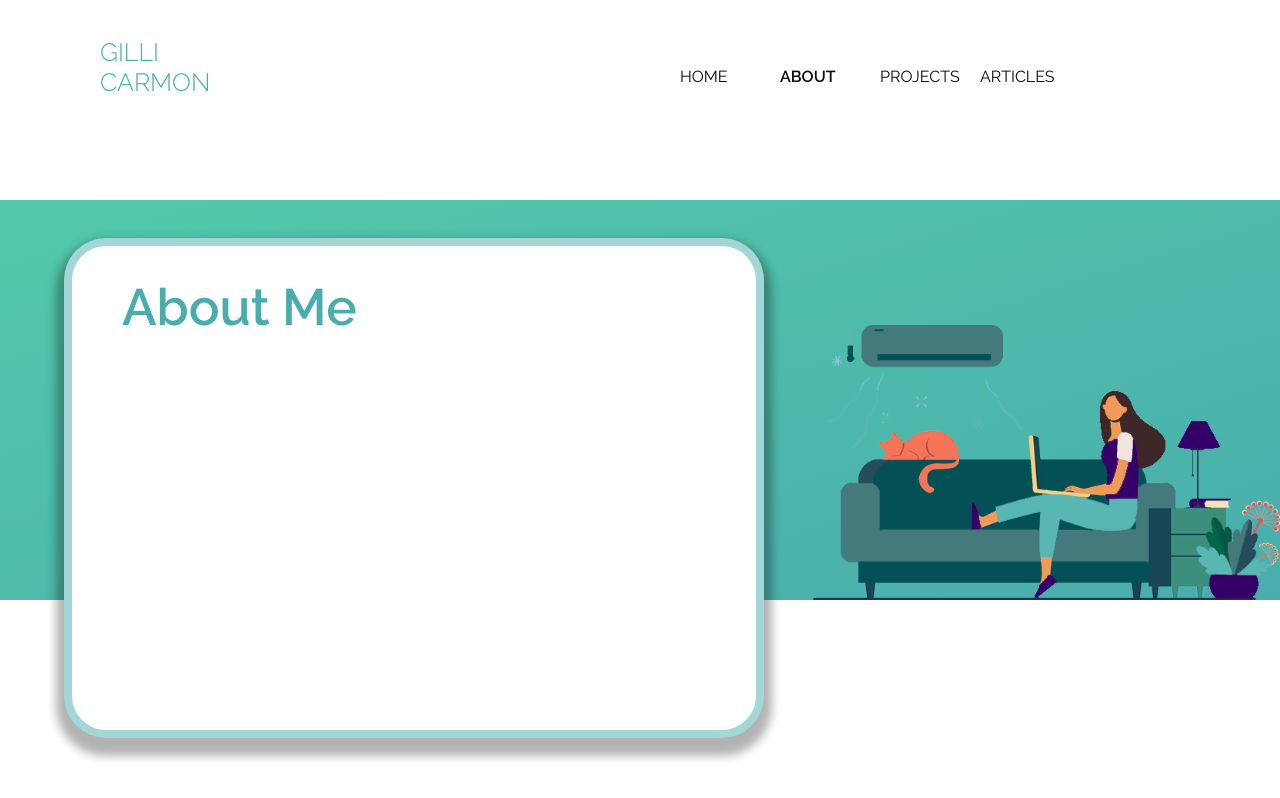
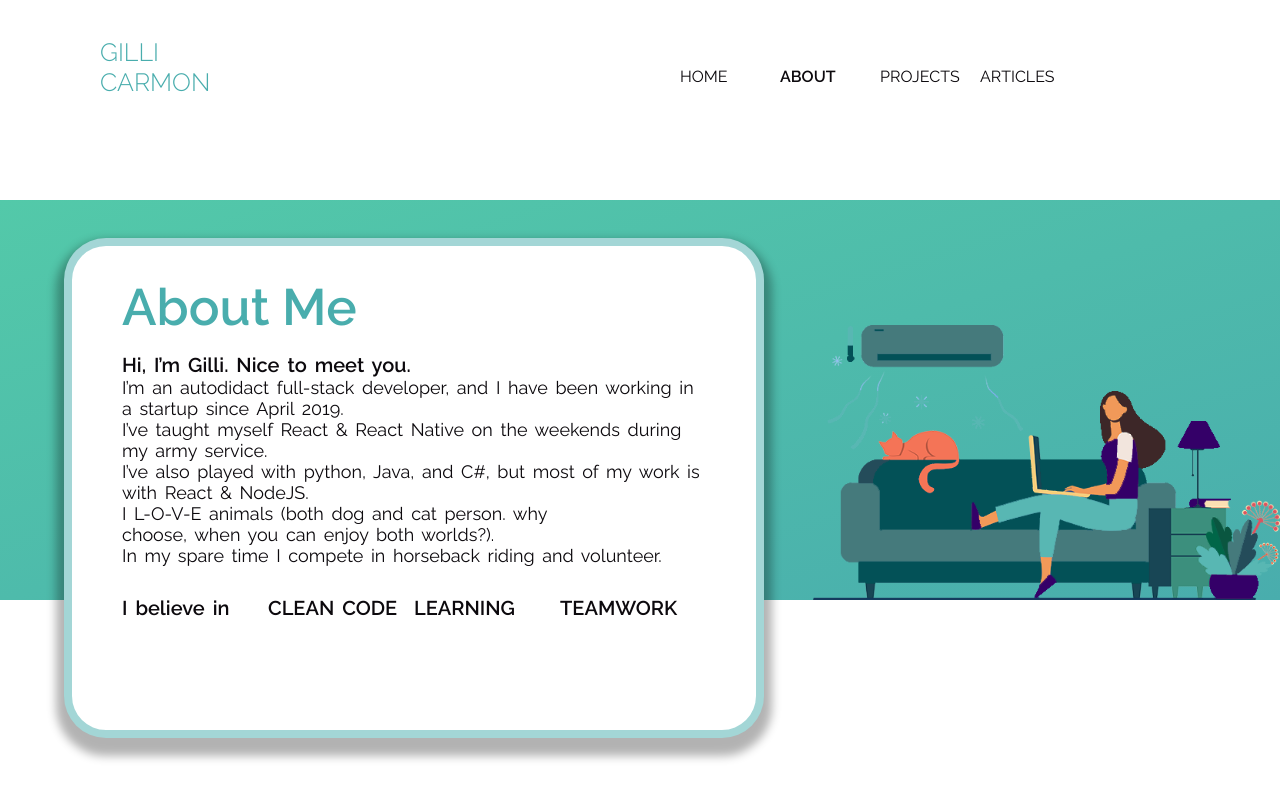
Before and after one commit to gilliC/personal-website, a React (Create React App) app: page /about in a window 1280 px wide. Built offline with nearby package versions, Linux system fonts and the light colour scheme.

Commit message:
add texts to about

```diff
--- a/src/common/screenTitle.js
+++ b/src/common/screenTitle.js
@@ -1,12 +1,7 @@
-import React from "react";
 import styled from "styled-components";
 import { colorsPalette, MAIN_FONT } from "services/styling/consts";
 
-export const ScreenTitle = ({ text }) => {
-  return <Title>{text}</Title>;
-};
-
-const Title = styled.h1`
+export const ScreenTitle = styled.h1`
   color: ${colorsPalette.MAIN_COLOR_TO};
   font-family: ${MAIN_FONT}; font-weight: 600; font-size: min(4vw, 80px);
   margin: 16px 0px;
--- /dev/null
+++ b/src/common/textMed.js
@@ -0,0 +1,8 @@
+import styled from "styled-components";
+import { colorsPalette, MAIN_FONT } from "services/styling/consts";
+
+export const TextMed = styled.p`
+  color: ${colorsPalette.BLACK};
+  font-family: ${MAIN_FONT}; font-size: 18px;
+  margin: 0; word-spacing: 3px;
+`;
--- a/src/common/verticalSpace.js
+++ b/src/common/verticalSpace.js
@@ -1,10 +1,6 @@
-import React from "react";
 import styled from "styled-components";
 
-export const VerticalSpace = ({ height}) => {
-  return <Container height={height} />;
-};
-
-const Container = styled.div`
-height: ${props=> props.height + 'px' || '20px' };
+export const VerticalSpace = styled.div`
+height: ${props=> !props.flex ? props.height + 'px' || '20px' : 'auto' };
+flex: ${props=> props.flex || 'auto' };
 `
--- /dev/null
+++ b/src/screens/about/components/beliefs.js
@@ -0,0 +1,18 @@
+import React from "react";
+import styled from "styled-components";
+import { TextMed } from "common/textMed";
+import { t } from "services/translation/translate";
+
+export const Beliefs = () => {
+  return (
+    <Container>
+      <BoldText>{t("aboutScreen.belifes.1")}</BoldText>
+      <BoldText>{t("aboutScreen.belifes.cleanCode")}</BoldText>
+      <BoldText>{t("aboutScreen.belifes.learning")}</BoldText>
+      <BoldText>{t("aboutScreen.belifes.teamwork")}</BoldText>
+    </Container>
+  );
+};
+
+const BoldText = styled(TextMed)`font-weight: 600; font-size: 20px; flex: 1;`;
+const Container = styled(TextMed)`display: flex; flex-direction: row; flex: 1;`;
--- /dev/null
+++ b/src/screens/about/components/description.js
@@ -0,0 +1,26 @@
+import React from "react";
+import styled from "styled-components";
+import { TextMed } from "common/textMed";
+import { t } from "services/translation/translate";
+import { Beliefs } from "./beliefs";
+import { VerticalSpace } from "common/verticalSpace";
+
+export const Description = () => {
+  return (
+    <div>
+      <BoldText>{t("aboutScreen.niceToMeet")}</BoldText>
+      <TextMed>{t("aboutScreen.about.text.1")}</TextMed>
+      <TextMed>{t("aboutScreen.about.text.2")}</TextMed>
+      <TextMed>{t("aboutScreen.about.text.3")}</TextMed>
+      <TextMed>{t("aboutScreen.about.text.4")}</TextMed>
+      <TextMed>{t("aboutScreen.about.text.5")}</TextMed>
+      <TextMed>{t("aboutScreen.about.text.6")}</TextMed>
+      <VerticalSpace height={30} />
+      <Beliefs />
+    </div>
+  );
+};
+
+const BoldText = styled(TextMed)`
+  font-weight: 600; font-size: 20px;
+`;
--- a/src/screens/about/screenAbout.js
+++ b/src/screens/about/screenAbout.js
@@ -4,13 +4,16 @@ import { BackgroundGradientRow } from "common/backgroundGradientRow";
 import { TextContainer } from "./components/textCotainer";
 import img from "assets/about_image.png";
 import { ScreenTitle } from "common/screenTitle";
+import { t } from "services/translation/translate";
+import { Description } from "./components/description";
 
 export const ScreenAbout = () => {
   return (
     <BackgroundGradientRow>
       <Container>
         <TextContainer>
-          <ScreenTitle text="About Me" />
+          <ScreenTitle>{t("aboutScreen.title")}</ScreenTitle>
+          <Description />
         </TextContainer>
         <img src={img} height={275} width={467} />
       </Container>
--- a/src/services/translation/englishSource.json
+++ b/src/services/translation/englishSource.json
@@ -16,7 +16,7 @@
   "aboutScreen.about.text.1": "I’m an autodidact full-stack developer, and I have been working in a startup since April 2019.",
   "aboutScreen.about.text.2": "I’ve taught myself React & React Native on the weekends during my army service.",
   "aboutScreen.about.text.3": "I’ve also played with python, Java, and C#, but most of my work is with React & NodeJS. ",
-  "aboutScreen.about.text.4": "I also L-O-V-E animals (both dog and cat person. why",
+  "aboutScreen.about.text.4": "I L-O-V-E animals (both dog and cat person. why",
   "aboutScreen.about.text.5": "choose, when you can enjoy both worlds?).",
   "aboutScreen.about.text.6": "In my spare time I compete in horseback riding and volunteer.",
   "aboutScreen.belifes.1": "I believe in",
```
